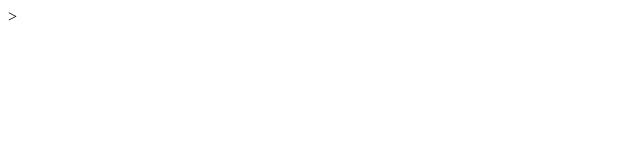
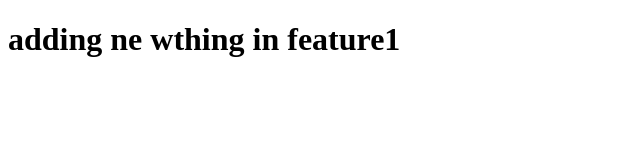
Before and after one commit to rishujaiswal/learning-git-hub, a plain HTML site: page index.html in a window 1280 px wide. Shown: the whole page, without its empty margins (0-640 px from the left). Drawn offline with Linux system fonts and the light colour scheme.

Commit message:
branch feature data send to master

```diff
--- a/index.html
+++ b/index.html
@@ -7,6 +7,6 @@
     <title>index</title>
 </head>
 <body>
-
-</body>>
+    <h1>adding ne wthing in feature1</h1>
+</body>
 </html>
```
